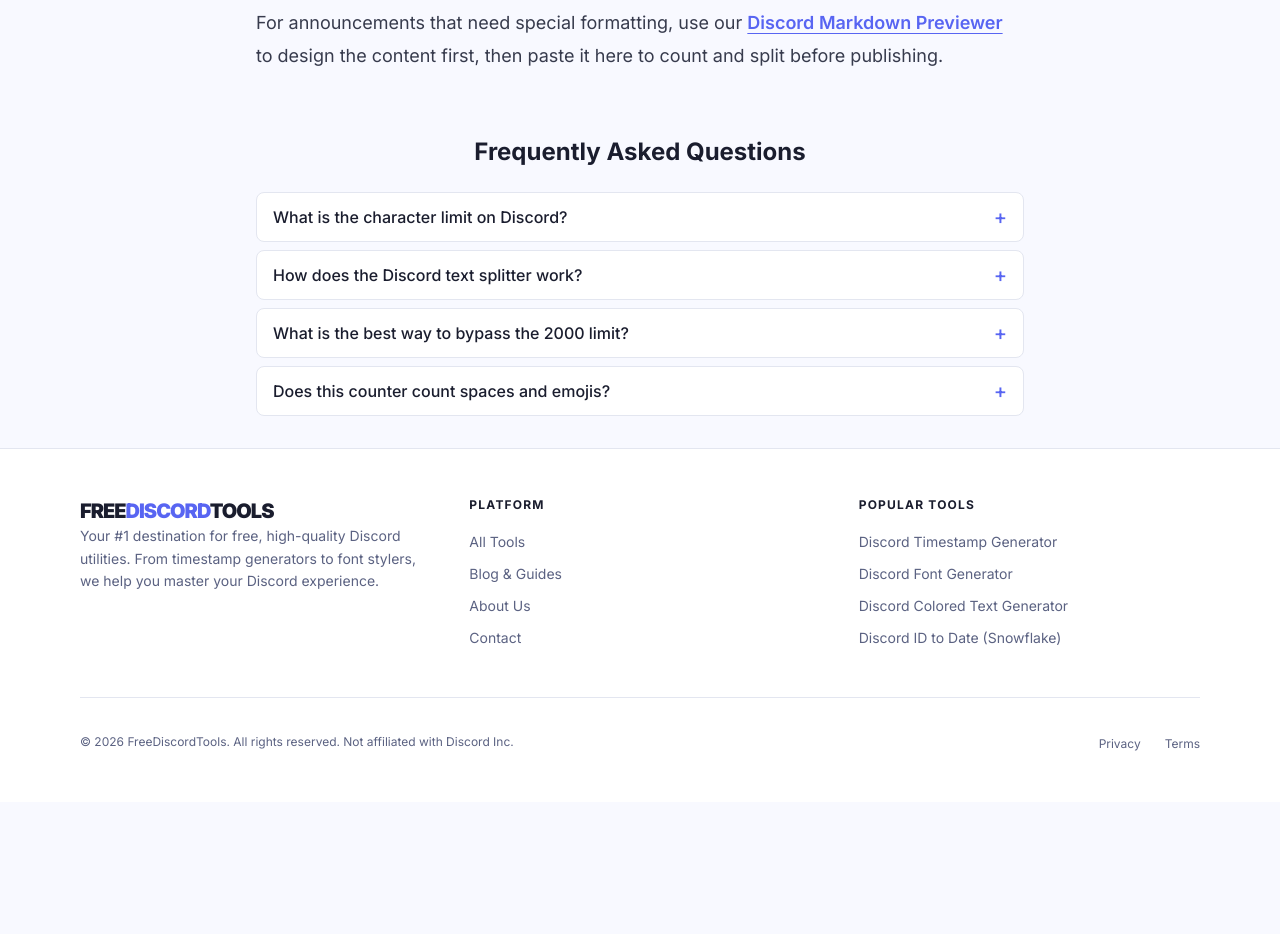
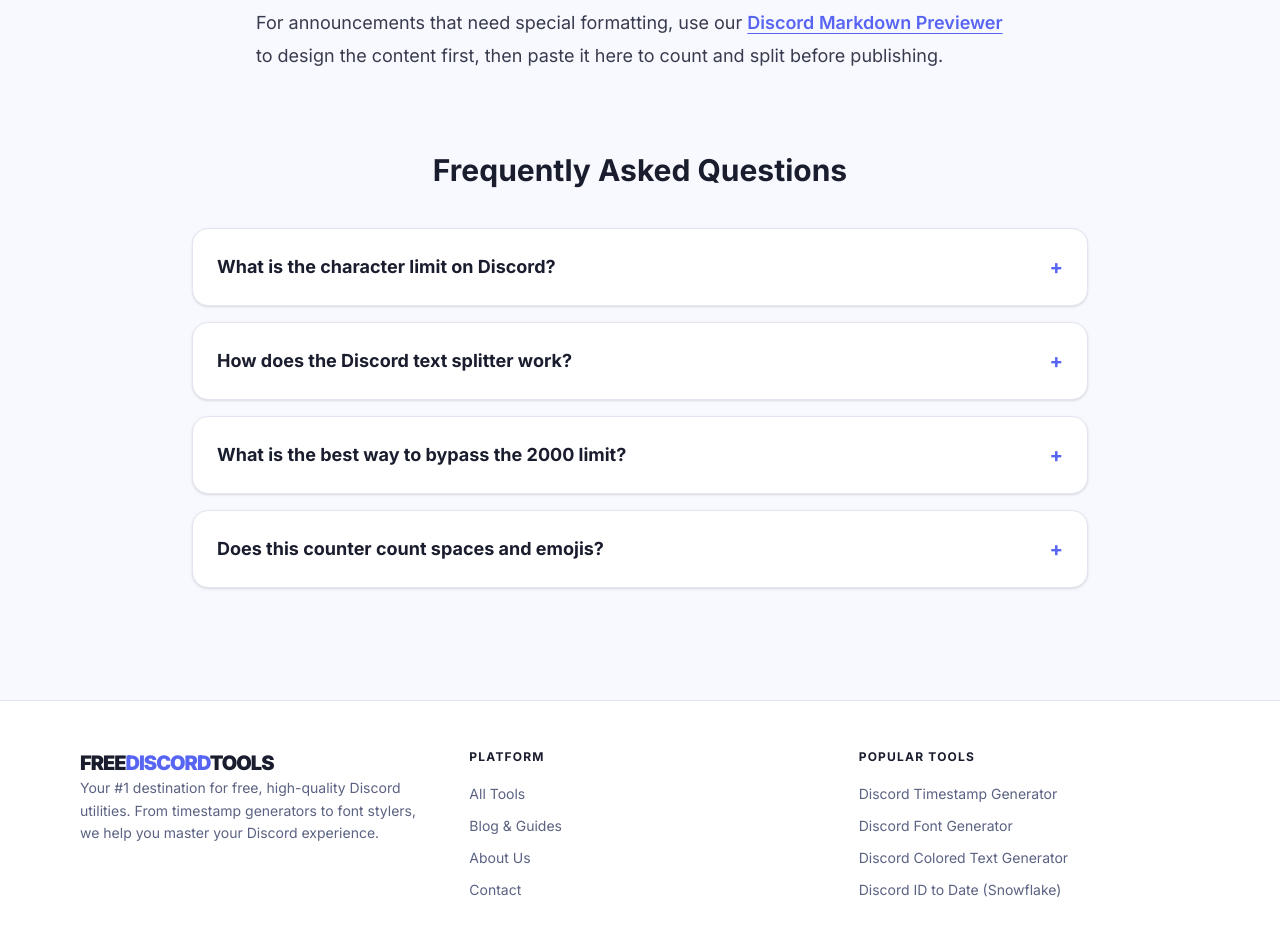
Before and after one commit to jassu-dev/freediscordtools, a Next.js app: page /tools/discord-character-counter in a window 1280 px wide. Shown: the part 3460-4394 px from the top of the page. Before the commit the page ends 4262 px from the top, so only its background shows below. Built offline with nearby package versions, Linux system fonts and the light colour scheme.

Commit message:
updated FAQ scheme 2

```diff
--- a/src/app/page.tsx
+++ b/src/app/page.tsx
@@ -2,10 +2,8 @@
 import Link from 'next/link';
 import ToolCard from '@/components/tools/ToolCard';
 import BlogCard from '@/components/blog/BlogCard';
-import WebSiteSchema from '@/components/seo/WebSiteSchema';
-import BreadcrumbSchema from '@/components/seo/BreadcrumbSchema';
-import FaqSchema from '@/components/seo/FaqSchema';
 import PageSchema from '@/components/seo/PageSchema';
+import VisibleFAQ from '@/components/seo/VisibleFAQ';
 import { tools } from '@/data/tools';
 import { blogPosts } from '@/data/blog';
 import { seoConfig } from '@/config/seo';
@@ -44,6 +42,7 @@
     answer: 'The Case Converter allows you to instantly change text to Title Case or Sentence Case, which is essential for professional-looking SEO headings and meta descriptions.',
   },
 ];
+
 export const metadata: Metadata = {
   title: 'FreeDiscordTools – #1 Collection of Discord Utilities & Web Tools',
   description: 'Free, fast, and secure browser-based tools for Discord users, developers, and job seekers. Discord timestamp generator, font generator, case converter, ATS resume checker, and more. No sign-up required.',
@@ -67,8 +66,6 @@
     description: 'Free, fast, and secure browser-based tools for Discord users, developers, and job seekers. No sign-up, no limits.',
   },
 };
-
-
 
 export default function HomePage() {
   const groupedTools = tools.reduce((acc, tool) => {
@@ -180,22 +177,7 @@
           </article>
         </section>
 
-        {/* FAQ */}
-        <section aria-labelledby="faq-heading" className="mb-20">
-          <h2 id="faq-heading" className="text-3xl font-bold text-[#1a1d2e] mb-8 text-center">Frequently Asked Questions about our Tools</h2>
-          <div className="grid grid-cols-1 md:grid-cols-2 gap-4">
-            {homepageFaqs.map((faq, i) => (
-              <details key={i} className="p-5 rounded-xl bg-white border border-[#E3E6F0] group transition-all hover:border-[#5865F2]/30 shadow-sm">
-                <summary className="font-bold text-[#1a1d2e] cursor-pointer list-none flex justify-between items-center">
-                  {faq.question}
-                  <span className="text-[#5865F2] ml-2 text-xl group-open:rotate-45 transition-transform">+</span>
-                </summary>
-                <p className="mt-4 text-[#5b6282] text-base leading-relaxed">{faq.answer}</p>
-              </details>
-            ))}
-          </div>
-        </section>
-
+        <VisibleFAQ items={homepageFaqs} />
       </div>
     </>
   );
--- a/src/app/tools/discord-character-counter/page.tsx
+++ b/src/app/tools/discord-character-counter/page.tsx
@@ -1,10 +1,7 @@
 import type { Metadata } from 'next';
-
-import FaqSchema from '@/components/seo/FaqSchema';import CharacterCounter from '@/components/tools/CharacterCounter';
-import WebSiteSchema from '@/components/seo/WebSiteSchema';
-import BreadcrumbSchema from '@/components/seo/BreadcrumbSchema';
-import { buildFaqJsonLd } from '@/lib/jsonld';
-import SoftwareAppSchema from '@/components/seo/SoftwareAppSchema';
+import PageSchema from '@/components/seo/PageSchema';
+import VisibleFAQ from '@/components/seo/VisibleFAQ';
+import CharacterCounter from '@/components/tools/CharacterCounter';
 import { seoConfig } from '@/config/seo';
 
 const faqItems = [
@@ -29,6 +26,7 @@
       'Yes, all letters, spaces, numbers, and emojis are counted. Note that Discord represents custom server emojis under the hood as code sequences like <:emoji_name:id>, which can count as more characters than a regular Unicode emoji.',
   },
 ];
+
 export const metadata: Metadata = {
   title: 'Discord Character Counter & Message Splitter Tool',
   description:
@@ -66,23 +64,20 @@
   },
 };
 
-
 const PAGE_URL = `${seoConfig.baseUrl}/tools/discord-character-counter/`;
 
 export default function CharacterCounterPage() {
   return (
     <>
-      <FaqSchema items={faqItems} />
-      <WebSiteSchema />
-      <SoftwareAppSchema
-        name="Discord Character Counter & Splitter"
-        description="Free online utility to count text characters and automatically split messages exceeding Discord character limits."
-        url={PAGE_URL}
-        applicationCategory="UtilitiesApplication"
-      />
-      <BreadcrumbSchema
-        items={[
-          { name: 'Home',  href: `${seoConfig.baseUrl}/` },
+      <PageSchema
+        faqItems={faqItems}
+        softwareApp={{
+          name: 'Discord Character Counter & Splitter',
+          description: 'Free online utility to count text characters and automatically split messages exceeding Discord character limits.',
+          url: PAGE_URL,
+        }}
+        breadcrumbs={[
+          { name: 'Home', href: `${seoConfig.baseUrl}/` },
           { name: 'Tools', href: `${seoConfig.baseUrl}/tools/` },
           { name: 'Discord Character Counter', href: PAGE_URL },
         ]}
@@ -174,23 +169,7 @@
           </p>
         </article>
 
-        {/* FAQs */}
-        <section aria-labelledby="faq-heading" className="max-w-3xl mx-auto mt-16">
-          <h2 id="faq-heading" className="text-2xl font-bold text-[#1a1d2e] mb-6 text-center">
-            Frequently Asked Questions
-          </h2>
-          <div className="space-y-2">
-            {faqItems.map((faq, i) => (
-              <details key={i} className="rounded-lg bg-white border border-[#E3E6F0]">
-                <summary className="px-4 py-3 font-medium text-[#1a1d2e] text-base cursor-pointer list-none flex justify-between items-center gap-2">
-                  <span>{faq.question}</span>
-                  <span className="text-[#5865F2] shrink-0 text-xl leading-none" aria-hidden="true">+</span>
-                </summary>
-                <p className="px-4 pb-4 pt-1 text-[#5b6282] text-base leading-relaxed">{faq.answer}</p>
-              </details>
-            ))}
-          </div>
-        </section>
+        <VisibleFAQ items={faqItems} />
       </div>
     </>
   );
--- a/src/app/tools/px-to-rem-converter/page.tsx
+++ b/src/app/tools/px-to-rem-converter/page.tsx
@@ -1,10 +1,8 @@
 import type { Metadata } from 'next';
-
-import FaqSchema from '@/components/seo/FaqSchema';import { seoConfig } from '@/config/seo';
-import { buildFaqJsonLd } from '@/lib/jsonld';
-import WebSiteSchema from '@/components/seo/WebSiteSchema';
-import BreadcrumbSchema from '@/components/seo/BreadcrumbSchema';
+import PageSchema from '@/components/seo/PageSchema';
+import VisibleFAQ from '@/components/seo/VisibleFAQ';
 import PxToRemConverter from '@/components/tools/PxToRemConverter';
+import { seoConfig } from '@/config/seo';
 
 const faqItems = [
   {
@@ -24,6 +22,7 @@
     answer: 'Converting pixels to REM is critical for responsive web design and accessibility (a11y). Relative REM units scale based on browser preferences, while absolute pixels remain fixed, which can prevent visually impaired users from scaling text sizes.',
   },
 ];
+
 export const metadata: Metadata = {
   title: 'PX to REM Converter | Pixels to REM Calculator & REM to PX Converter',
   description:
@@ -43,24 +42,26 @@
   },
 };
 
-
-
 const PAGE_URL = `${seoConfig.baseUrl}/tools/px-to-rem-converter/`;
 
 export default function PxToRemConverterPage() {
   return (
     <>
-      <FaqSchema items={faqItems} />
-      <div className="max-w-5xl mx-auto px-4 py-8">
-      <WebSiteSchema />
-      <BreadcrumbSchema
-        items={[
+      <PageSchema
+        faqItems={faqItems}
+        softwareApp={{
+          name: 'PX to REM Converter',
+          description: 'Free online PX to REM converter and pixels to REM calculator for responsive web design.',
+          url: PAGE_URL,
+        }}
+        breadcrumbs={[
           { name: 'Home', href: `${seoConfig.baseUrl}/` },
           { name: 'Tools', href: `${seoConfig.baseUrl}/tools/` },
           { name: 'PX to REM Converter', href: PAGE_URL },
         ]}
       />
 
+      <div className="max-w-5xl mx-auto px-4 py-8">
         <header className="mb-10 text-center space-y-4">
           <h1 className="text-4xl font-extrabold text-[#1a1d2e] leading-tight">
             Free PX to REM Converter & Pixels to REM Calculator
@@ -90,7 +91,7 @@
             The primary reason to use a <strong>px to rem calculator</strong> is accessibility (a11y). Major desktop and mobile browsers allow users to set a preferred base font size (default is 16px).
           </p>
           <p>
-          If your CSS utilizes absolute pixel sizes, the browser is forced to ignore the user\'s preferences. By using our <strong>pixel to rem calculator</strong> to replace absolute styles with relative <code>rem</code> units, your layout will automatically adapt to the user\'s preferences, making your site fully accessible and scalable.
+            If your CSS utilizes absolute pixel sizes, the browser is forced to ignore the user's preferences. By using our <strong>pixel to rem calculator</strong> to replace absolute styles with relative <code>rem</code> units, your layout will automatically adapt to the user's preferences, making your site fully accessible and scalable.
           </p>
 
           <h3>Dual Conversion: How to use the REM to PX Converter</h3>
@@ -110,6 +111,8 @@
             Instead of running calculations in your head or copy-pasting numbers manually, this <strong>px to rem calculator</strong> updates dynamically as you type, rendering calculations and presenting a cheat sheet table for common CSS sizes instantly.
           </p>
         </article>
+
+        <VisibleFAQ items={faqItems} />
       </div>
     </>
   );
--- /dev/null
+++ b/src/components/seo/VisibleFAQ.tsx
@@ -0,0 +1,34 @@
+interface FaqItem {
+  question: string;
+  answer: string;
+}
+
+interface VisibleFAQProps {
+  items: FaqItem[];
+}
+
+export default function VisibleFAQ({ items }: VisibleFAQProps) {
+  return (
+    <section aria-labelledby="faq-heading" className="mt-20 mb-20">
+      <h2 id="faq-heading" className="text-3xl font-bold text-[#1a1d2e] mb-10 text-center">
+        Frequently Asked Questions
+      </h2>
+      <div className="max-w-4xl mx-auto space-y-4">
+        {items.map((item, index) => (
+          <details
+            key={index}
+            className="bg-white p-6 rounded-2xl border border-[#E3E6F0] group transition-all hover:border-[#5865F2]/30 shadow-sm"
+          >
+            <summary className="font-bold text-[#1a1d2e] cursor-pointer list-none flex justify-between items-center text-lg">
+              <span>{item.question}</span>
+              <span className="text-[#5865F2] text-xl group-open:rotate-45 transition-transform">+</span>
+            </summary>
+            <div className="mt-4 text-[#5b6282] leading-relaxed border-t border-[#E3E6F0]/50 pt-4">
+              {item.answer}
+            </div>
+          </details>
+        ))}
+      </div>
+    </section>
+  );
+}
```
Also changed, not shown: src/app/tools/bionic-reading-converter/page.tsx (+16 -14 lines). Lines whose indentation alone changed are shown as unchanged.
